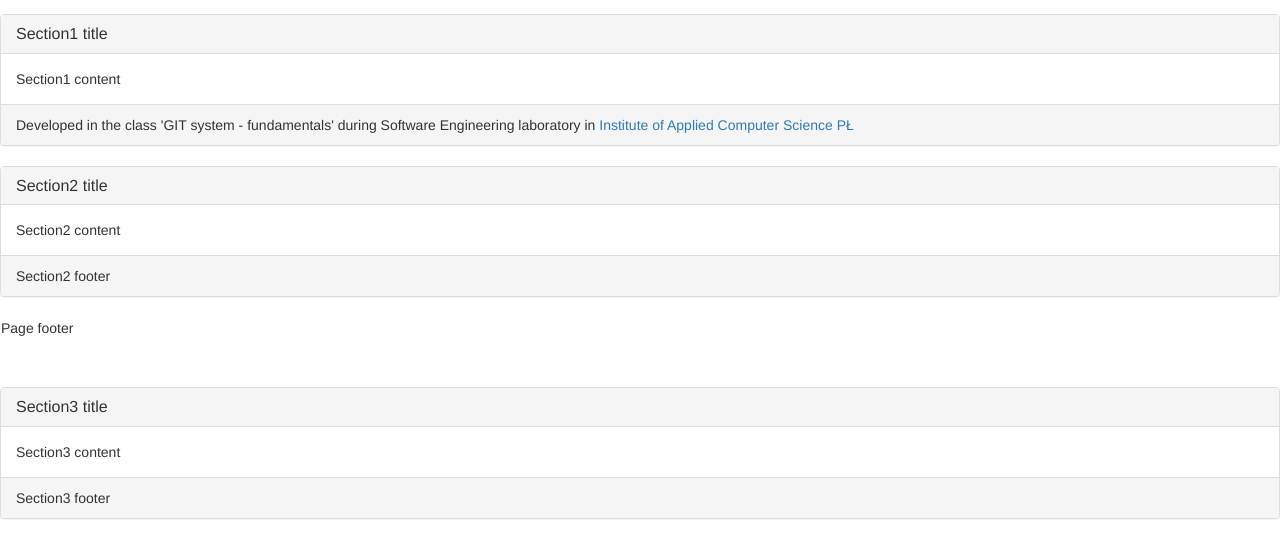
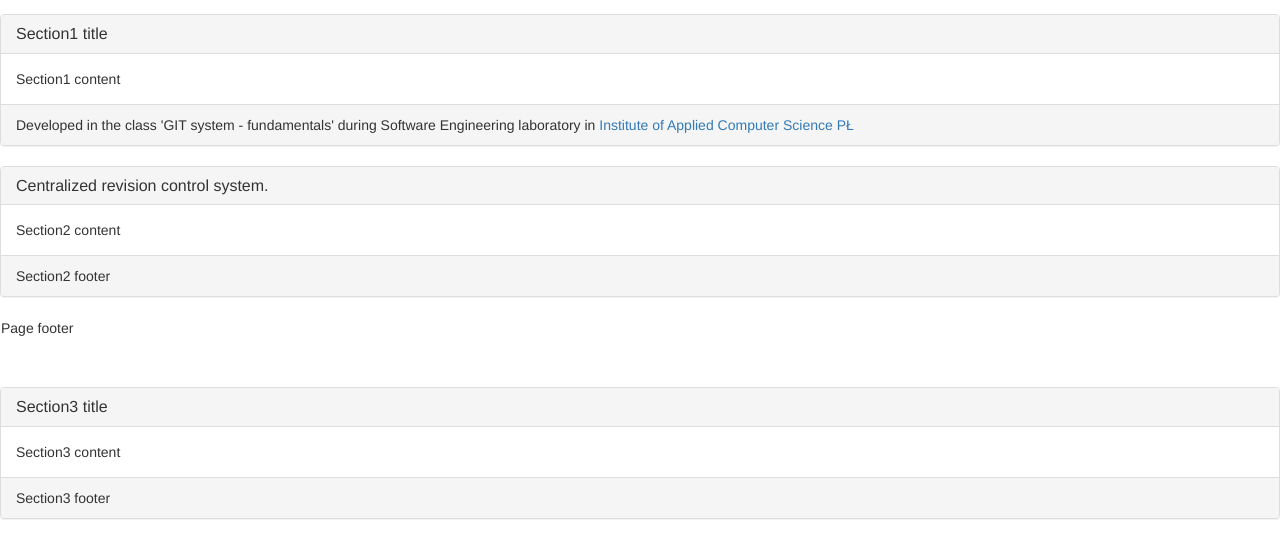
Before and after one commit to krzysztofolszewski/iislabpio_190123, a plain HTML site: page index.html in a window 1280 px wide. Shown: the part 58-616 px from the top of the page. Drawn offline with nearby package versions, Linux system fonts and the light colour scheme.

```diff
--- a/index.html
+++ b/index.html
@@ -28,7 +28,7 @@
 		</section>
 		<section id="section2" class="panel panel-default">
 			<div class="panel-heading">
-	    		<h3 class="panel-title">Section2 title</h3>
+	    		<h3 class="panel-title">Centralized revision control system.</h3>
 	  		</div>
 	  		<div class="panel-body">
 		    	Section2 content
```
